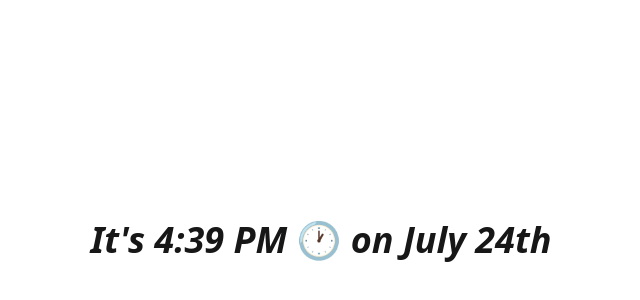
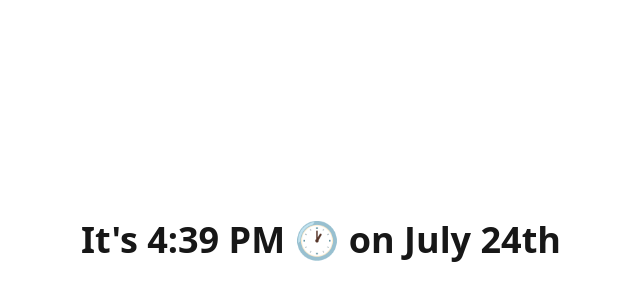
Before and after one commit to chrfreitas/adapter-example, a React (Vite) app: page / in a window 1280 px wide. Shown: the part 160-460 px from the top of the page, without its empty margins (319-959 px from the left). Built offline with nearby package versions, Linux system fonts and the light colour scheme.

Commit message:
Change bg color

```diff
--- a/src/components/CurrentDate.tsx
+++ b/src/components/CurrentDate.tsx
@@ -8,7 +8,7 @@ export const CurrentDate = () => {
 
   return (
     <div className="flex items-center justify-center min-h-screen">
-      <div className="text-center text-4xl font-bold italic text-neutral-900">
+      <div className="text-center text-4xl font-bold text-neutral-900">
         It's {currentTimeFormatted} on {currentDateFormatted}
       </div>
     </div>
--- a/src/index.css
+++ b/src/index.css
@@ -11,6 +11,7 @@
   text-rendering: optimizeLegibility;
   -webkit-font-smoothing: antialiased;
   -moz-osx-font-smoothing: grayscale;
+  background-color: #fff;
 }
 
 a {
```
Also changed, not shown: src/adapters/dataAdapter.ts (line endings or trailing spaces).
